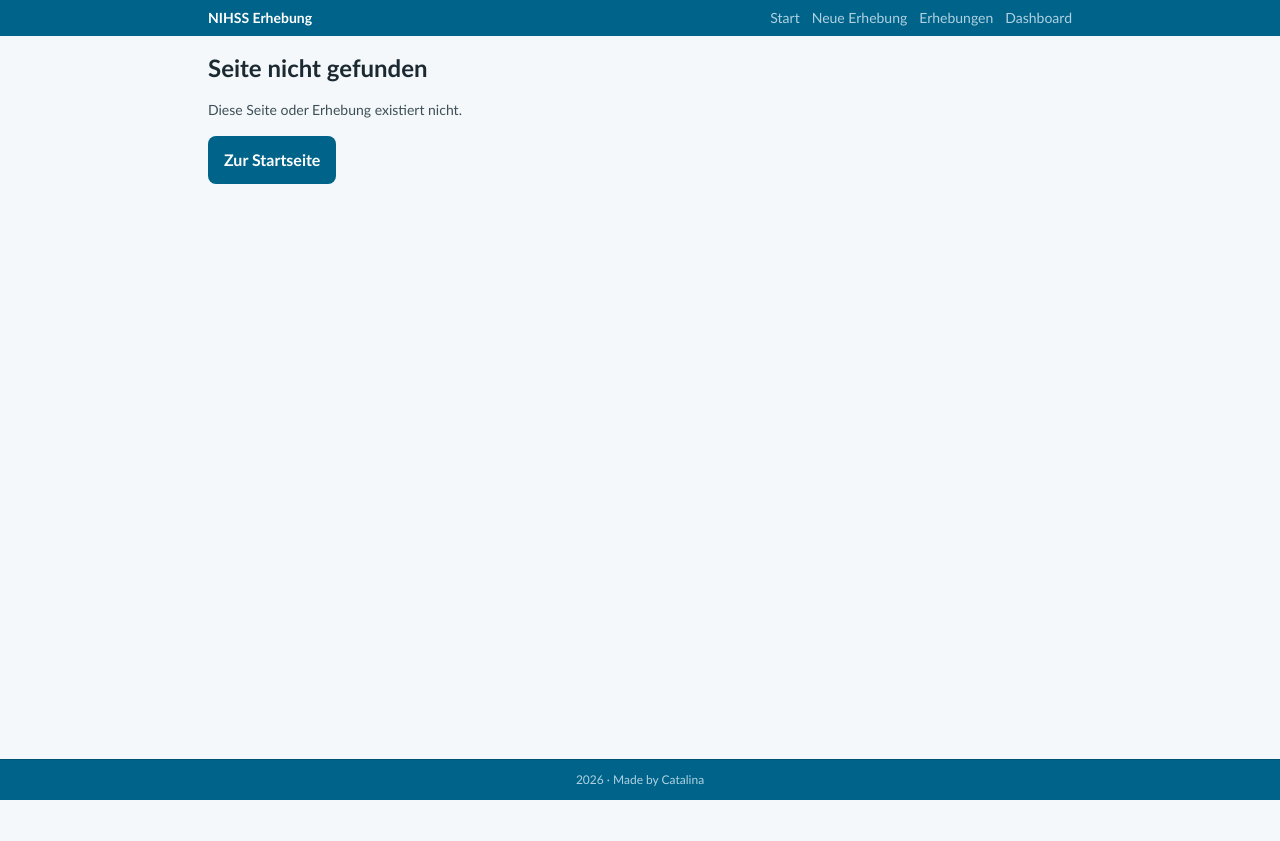
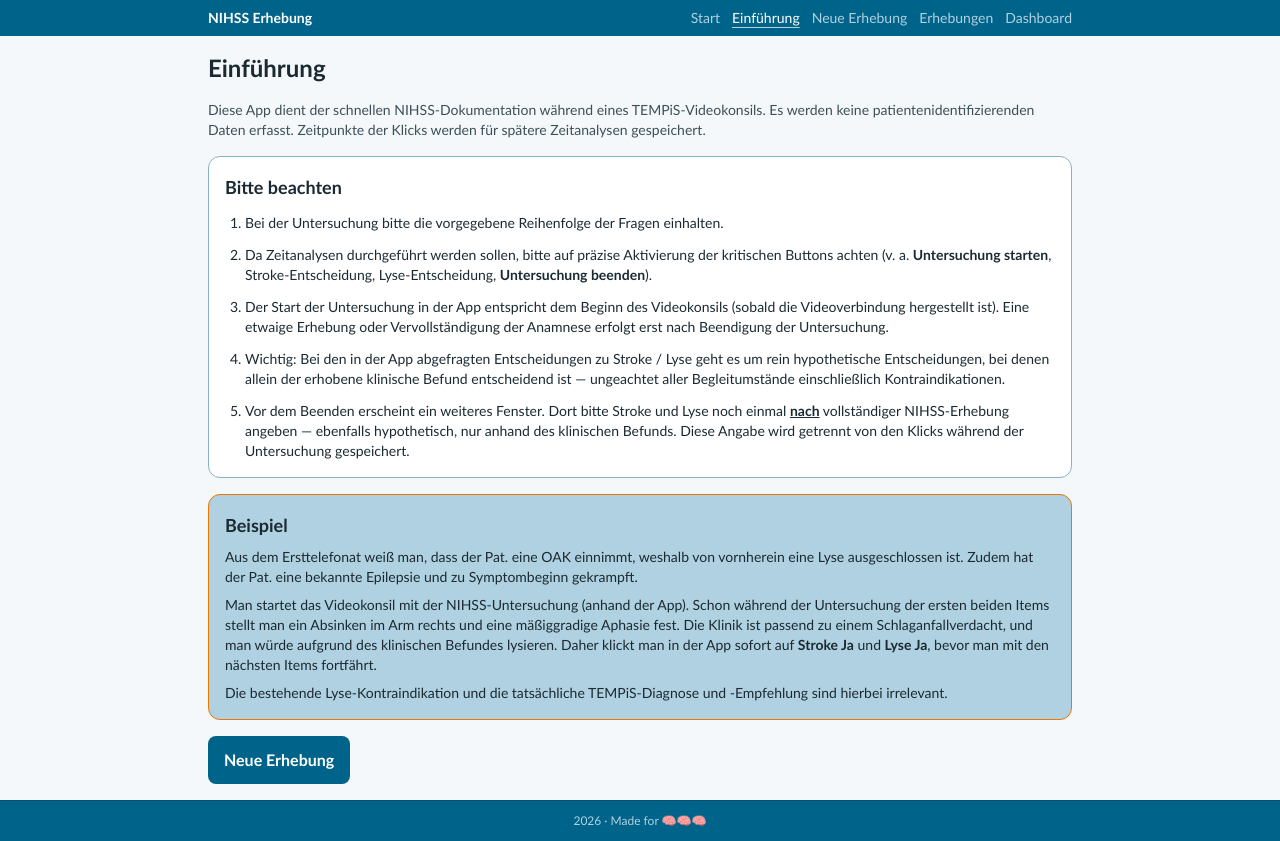
Before and after one commit to catalina-cimpanu/nihss-recording, a Next.js app: page /einfuehrung in a window 1280 px wide. Before the commit this address had no page. Before the commit the page ends 800 px from the top, so only its background shows below. Built offline with nearby package versions, Linux system fonts and the light colour scheme.

Commit message:
added einfuhrung page, very basic at the moment

```diff
--- /dev/null
+++ b/app/einfuehrung/loading.tsx
@@ -0,0 +1,5 @@
+import LoadingScreen from "@/components/LoadingScreen";
+
+export default function Loading() {
+  return <LoadingScreen title="Einführung" />;
+}
--- /dev/null
+++ b/app/einfuehrung/page.tsx
@@ -0,0 +1,80 @@
+import Link from "next/link";
+import PageShell from "@/components/PageShell";
+
+export default function EinfuehrungPage() {
+  return (
+    <PageShell title="Einführung">
+      <p className="text-sm text-muted">
+        Diese App dient der schnellen NIHSS-Dokumentation während eines
+        TEMPiS-Videokonsils. Es werden keine patientenidentifizierenden Daten
+        erfasst. Zeitpunkte der Klicks werden für spätere Zeitanalysen
+        gespeichert.
+      </p>
+
+      <section className="space-y-3 rounded-xl border border-border bg-surface p-4">
+        <h2 className="text-lg font-semibold">Bitte beachten</h2>
+        <ol className="list-decimal space-y-3 pl-5 text-sm">
+          <li>
+            Bei der Untersuchung bitte die vorgegebene Reihenfolge der Fragen
+            einhalten.
+          </li>
+          <li>
+            Da Zeitanalysen durchgeführt werden sollen, bitte auf präzise
+            Aktivierung der kritischen Buttons achten (v.&nbsp;a.{" "}
+            <strong>Untersuchung starten</strong>, Stroke-Entscheidung,
+            Lyse-Entscheidung, <strong>Untersuchung beenden</strong>).
+          </li>
+          <li>
+            Der Start der Untersuchung in der App entspricht dem Beginn des
+            Videokonsils (sobald die Videoverbindung hergestellt ist). Eine
+            etwaige Erhebung oder Vervollständigung der Anamnese erfolgt erst
+            nach Beendigung der Untersuchung.
+          </li>
+          <li>
+            Wichtig: Bei den in der App abgefragten Entscheidungen zu Stroke /
+            Lyse geht es um rein hypothetische Entscheidungen, bei denen allein
+            der erhobene klinische Befund entscheidend ist — ungeachtet aller
+            Begleitumstände einschließlich Kontraindikationen.
+          </li>
+          <li>
+            Vor dem Beenden erscheint ein weiteres Fenster. Dort bitte Stroke
+            und Lyse noch einmal{" "}
+            <strong className="underline">nach</strong> vollständiger
+            NIHSS-Erhebung angeben — ebenfalls hypothetisch, nur anhand des
+            klinischen Befunds. Diese Angabe wird getrennt von den Klicks
+            während der Untersuchung gespeichert.
+          </li>
+        </ol>
+      </section>
+
+      <section className="space-y-2 rounded-xl border border-tempis-orange bg-tempis-ice p-4">
+        <h2 className="text-lg font-semibold">Beispiel</h2>
+        <p className="text-sm">
+          Aus dem Ersttelefonat weiß man, dass der Pat. eine OAK einnimmt,
+          weshalb von vornherein eine Lyse ausgeschlossen ist. Zudem hat der
+          Pat. eine bekannte Epilepsie und zu Symptombeginn gekrampft.
+        </p>
+        <p className="text-sm">
+          Man startet das Videokonsil mit der NIHSS-Untersuchung (anhand der
+          App). Schon während der Untersuchung der ersten beiden Items stellt
+          man ein Absinken im Arm rechts und eine mäßiggradige Aphasie fest. Die
+          Klinik ist passend zu einem Schlaganfallverdacht, und man würde
+          aufgrund des klinischen Befundes lysieren. Daher klickt man in der App
+          sofort auf <strong>Stroke Ja</strong> und <strong>Lyse Ja</strong>,
+          bevor man mit den nächsten Items fortfährt.
+        </p>
+        <p className="text-sm">
+          Die bestehende Lyse-Kontraindikation und die tatsächliche
+          TEMPiS-Diagnose und -Empfehlung sind hierbei irrelevant.
+        </p>
+      </section>
+
+      <Link
+        href="/new"
+        className="inline-flex rounded-lg bg-tempis-blue-dark px-4 py-3 font-semibold text-white hover:bg-tempis-blue-darker"
+      >
+        Neue Erhebung
+      </Link>
+    </PageShell>
+  );
+}
--- a/app/page.tsx
+++ b/app/page.tsx
@@ -2,6 +2,7 @@
 import PageShell from "@/components/PageShell";
 
 const actions = [
+  { href: "/einfuehrung", label: "Einführung" },
   { href: "/new", label: "Neue Erhebung" },
   { href: "/records", label: "Erhebungen anzeigen" },
   { href: "/dashboard", label: "Dashboard" },
--- a/components/Footer.tsx
+++ b/components/Footer.tsx
@@ -4,7 +4,7 @@
   return (
     <footer className="mt-auto border-t border-tempis-blue-darker bg-tempis-blue-dark px-4 py-3 text-center text-xs text-tempis-ice">
       <p>
-        {year} · Made by Catalina
+        {year} · Made for 🧠🧠🧠
       </p>
     </footer>
   );
--- a/components/Header.tsx
+++ b/components/Header.tsx
@@ -5,6 +5,7 @@
 
 const navItems = [
   { href: "/", label: "Start" },
+  { href: "/einfuehrung", label: "Einführung" },
   { href: "/new", label: "Neue Erhebung" },
   { href: "/records", label: "Erhebungen" },
   { href: "/dashboard", label: "Dashboard" },
```
